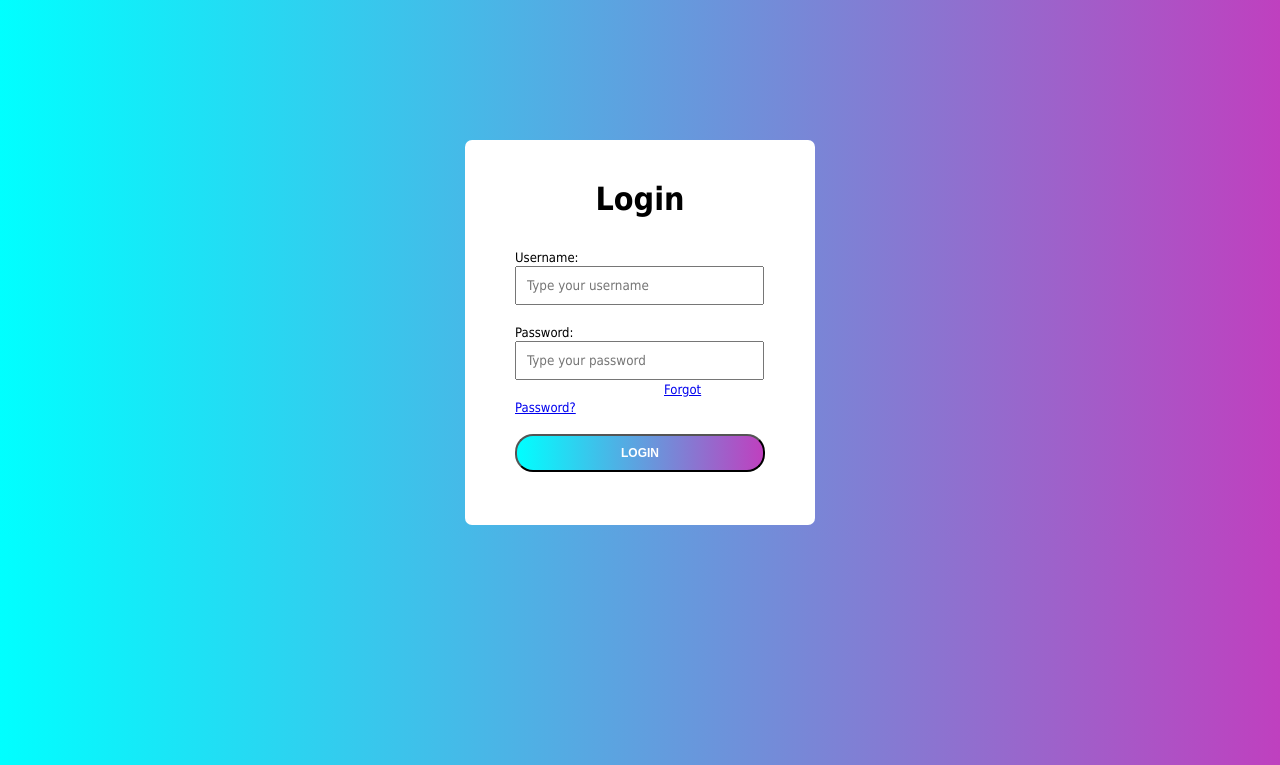
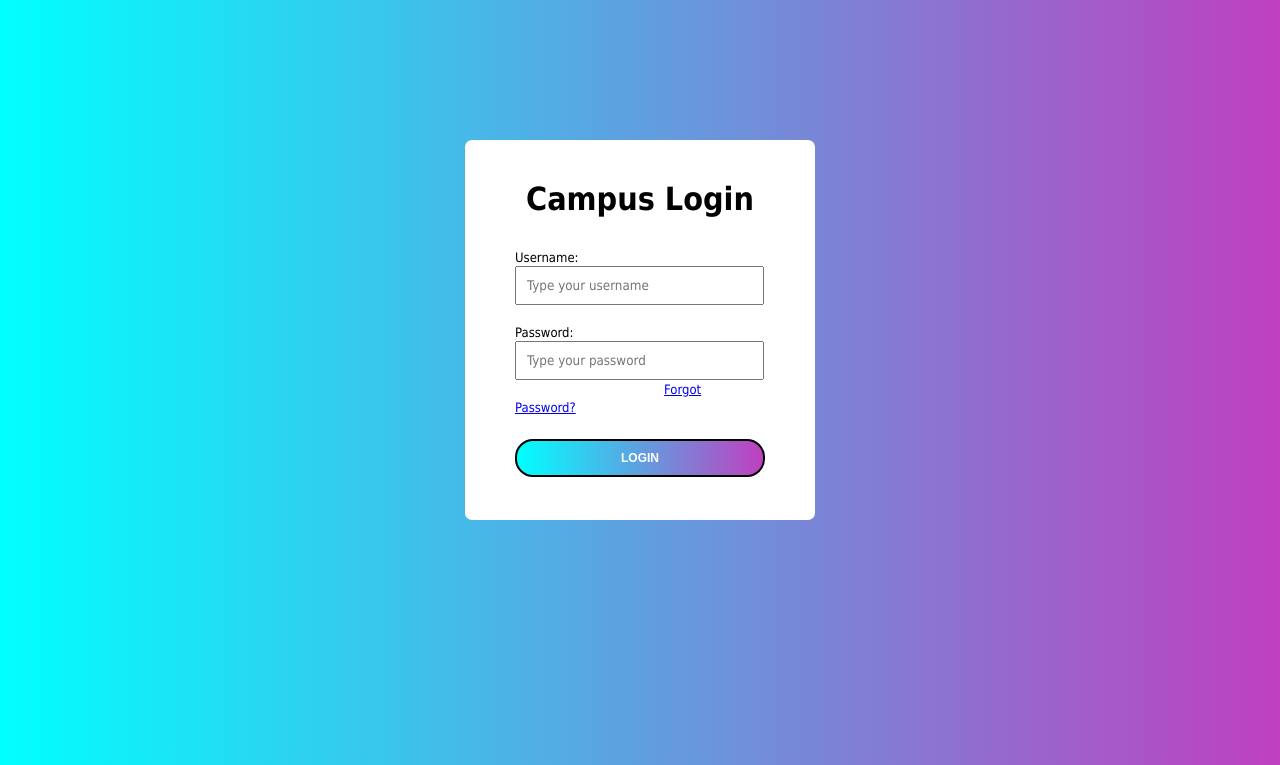
Before and after one commit to reddign/campuscartographers, a PHP site: page /login.html in a window 1280 px wide. Shown: the top 765 px of the page. Run offline with PHP 8.4, Linux system fonts and the light colour scheme.

Commit message:
changes to login page

```diff
--- a/src/loginPage/login.html
+++ b/src/loginPage/login.html
@@ -13,12 +13,12 @@
 
 <body>
     <div>
-        <h1>Login</h1>
+        <h1>Campus Login</h1>
         <label>Username:</label><br>
         <input id="username" placeholder="Type your username">
         <br><br>
         <label>Password:</label><br>
-        <input id="password" placeholder="Type your password">
+        <input id="password" type="password" placeholder="Type your password">
         <br>
         <a id="forgotPassword"
             href="C:\Users\Aiden\OneDrive - Elizabethtown College\Software Engineering\Campus Cartographers\campuscartographers\src\Forgot Password\forgotPassword.html">Forgot
--- a/src/loginPage/loginMain.js
+++ b/src/loginPage/loginMain.js
@@ -19,4 +19,5 @@ function init() {
 
 function login() {
      alert("Logged In!")
+     btnElement.classList.add('clicked');
 }
--- a/src/loginPage/loginStyle.css
+++ b/src/loginPage/loginStyle.css
@@ -7,7 +7,7 @@ body {
 div {
     background-color: white;
     width: 250px;
-    height: 375px;
+    height: 370px;
 
     border-radius: 7px;             /* add border curvature */
     margin: auto;                   /* center div */
@@ -27,7 +27,7 @@ h1 {
 }
 
 /* Input Boxes Attributes */
-input {
+#username, #password {
     font-family: Tahoma, Verdana, sans-serif;
     width: 225px;                   /* width of the input boxes */
     padding: 10px;                  /* white space between input text and border */
@@ -57,8 +57,10 @@ button {
     font-size: 12px;
     font-weight: bold;
     text-align: center;
+    border: 2px solid black;
     border-radius: 18px;
     width: 250px;
+    margin-top: 5px;                  /* extra white space between forgot password link and button */
     padding: 10px;
     background-image: linear-gradient(to right, cyan, #BF40BF);
 }
```
